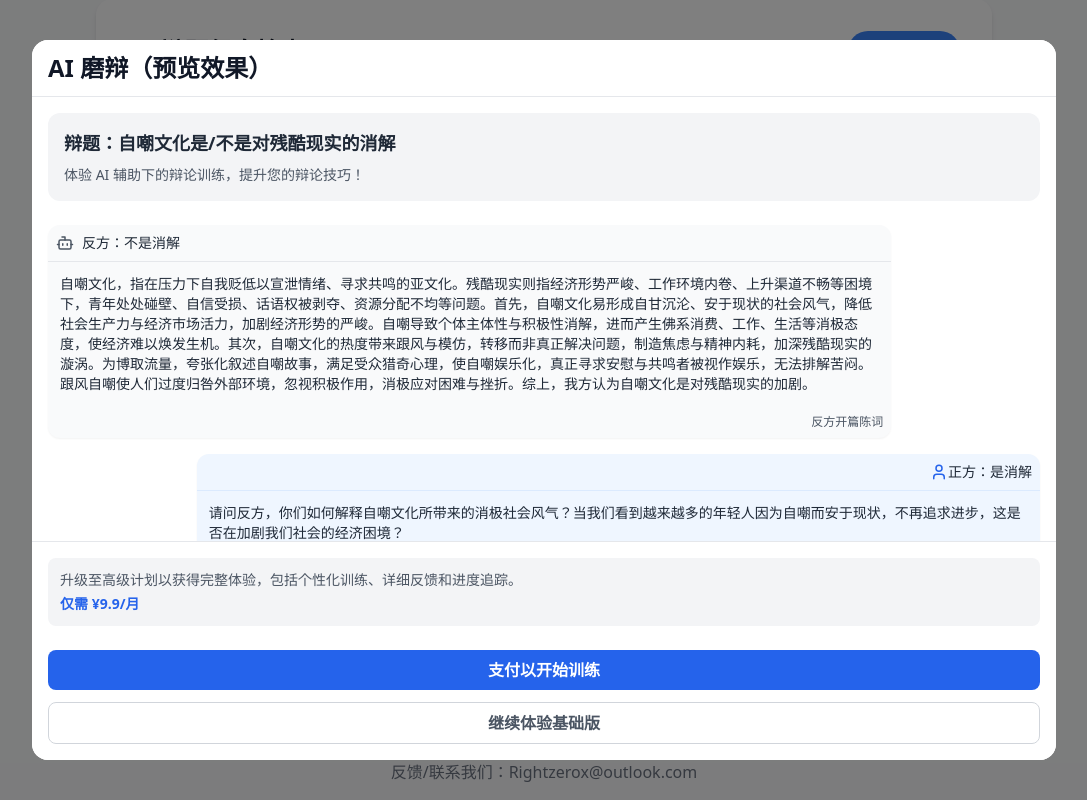
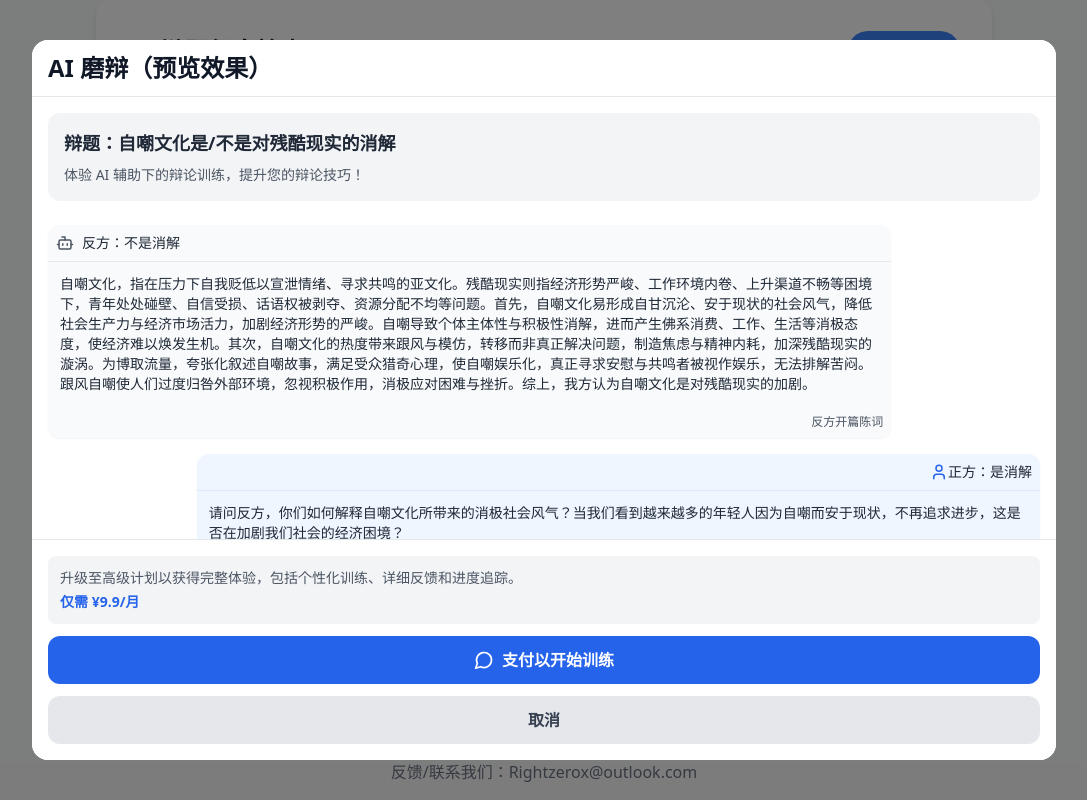
Before and after one commit to RZX00/debate0.2, a React (Vite) app: page / in a window 1280 px wide. Both pictures are taken after a click on the button "体验". Shown: the part 253-1053 px from the top of the page, without its empty margins (96-1183 px from the left). Built offline with nearby package versions, Linux system fonts and the light colour scheme.

Commit message:
Update AIDebateExperience.tsx

```diff
--- a/src/components/AIDebateExperience.tsx
+++ b/src/components/AIDebateExperience.tsx
@@ -9,8 +9,8 @@ interface Message {
 
 const AIDebateExperience: React.FC<{ onClose: () => void }> = ({ onClose }) => {
   const [showNotification, setShowNotification] = useState(false);
-  const [paymentClickCount, setPaymentClickCount] = useState(0);
-  const [cancelClickCount, setCancelClickCount] = useState(0);
+  const [paymentClickCount, setPaymentClickCount] = useState(0); // 记录支付按钮点击次数
+  const [cancelClickCount, setCancelClickCount] = useState(0);//记录取消按钮点击次数
 
   const debateTopic = "自嘲文化是/不是对残酷现实的消解";
 
@@ -44,15 +44,10 @@ const AIDebateExperience: React.FC<{ onClose: () => void }> = ({ onClose }) => {
 
   const handleExperienceClick = async () => {
     const newClickCount = paymentClickCount + 1;
-    setPaymentClickCount(newClickCount);
+    setPaymentClickCount(newClickCount); // 更新点击次数
 
     setShowNotification(true);
-
-    // 4秒后自动关闭弹窗并关闭页面
-    setTimeout(() => {
-      setShowNotification(false);
-      window.close();
-    }, 4000);
+    setTimeout(() => setShowNotification(false), 5000);
 
     console.log('即将发送的请求体:', { clicks: { count: newClickCount, type: 'payment' } });
 
@@ -64,6 +59,7 @@ const AIDebateExperience: React.FC<{ onClose: () => void }> = ({ onClose }) => {
       },
       body: JSON.stringify({ clicks: { count: newClickCount, type: 'payment' } }),
     });
+
   };
 
   const handleCancelClick = async () => {
@@ -135,15 +131,16 @@ const AIDebateExperience: React.FC<{ onClose: () => void }> = ({ onClose }) => {
           </div>
           <button
             onClick={handleExperienceClick}
-            className="w-full bg-blue-600 text-white font-semibold py-2 px-4 rounded-lg"
+            className="w-full bg-blue-600 text-white font-semibold py-3 px-6 rounded-xl hover:bg-blue-700 transition-colors flex items-center justify-center"
           >
+            <MessageCircle size={20} className="mr-2" />
             支付以开始训练
           </button>
           <button
             onClick={handleCancelClick}
-            className="w-full bg-white text-gray-600 font-semibold py-2 px-4 rounded-lg border border-gray-300"
+            className="w-full bg-gray-200 text-gray-700 font-semibold py-3 px-6 rounded-xl hover:bg-gray-300 transition-colors"
           >
-            继续体验基础版
+            取消
           </button>
         </div>
       </div>
```
